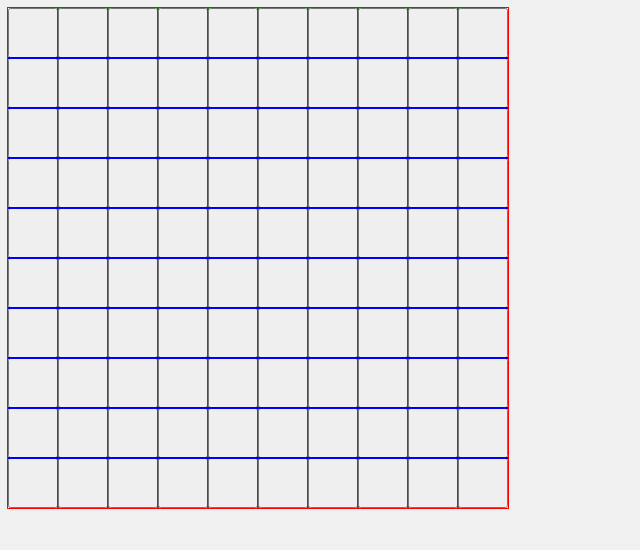
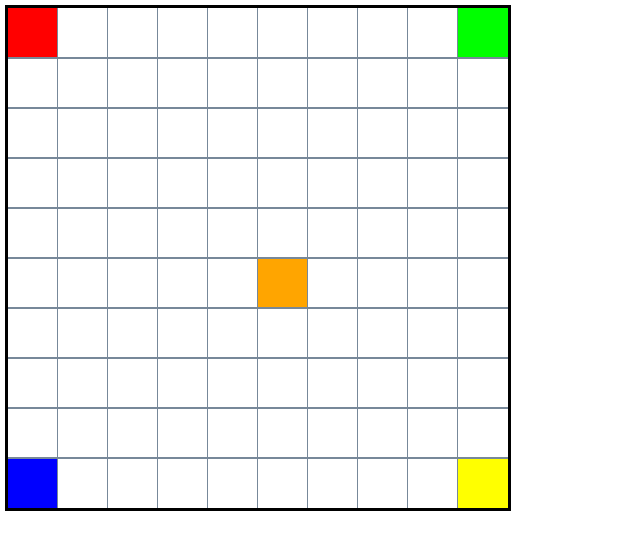
Before and after one commit to Voidfaller/ConnectedSystems, a plain HTML site: page dashboard/public/index.html in a window 1280 px wide. Shown: the whole page, without its empty margins (0-640 px from the left). Drawn offline with Linux system fonts and the light colour scheme.

Commit message:
je kunt objecten op exacte coordinaten zetten

```diff
--- a/dashboard/public/index.html
+++ b/dashboard/public/index.html
@@ -1,43 +1,43 @@
 <!DOCTYPE html>
 <html lang="en">
+
 <head>
     <title>Dashboard robots</title>
     <style>
-            body {
-                background-color: #f0f0f0; /* Add a background color */
+        .background {
+            background-color: #f0f0f0;
         }
-            .grid button {
-                width: 100%; /* Make buttons fill the grid cell */
-                height: 30px; /* Adjust height to match the width */
-                padding: 0; /* Remove padding */
-                margin: 0; /* Remove margin */
-                box-sizing: border-box; /* Include border in the element's total width and height */
+        .grid {
+            display: inline-block;
+            outline: solid 3px black;
+            color: white;
         }
-            .grid{
-                display: inline-block;
-                outline: solid 1px red;
+
+        .grid .row {
+            outline: solid 1px lightslategray;
+            color: white;
+            height: 50px;
 
         }
-            .grid .row{
-                outline: solid 1px blue;
-                height: 50px;
-            }
-            .grid .col{
-                outline: solid 1px green;
+
+        .grid .col {
+            outline: solid 1px lightslategray;
+            color: white;
             height: 50px;
             width: 50px;
-            }
-
-            .col.robot1{
-                background-color: red;
+            padding: 0;
+            margin: 0;
+            border: none;
         }
     </style>
 </head>
+
 <body>
     <div id="app">
         <div class="grid" id="button-grid">
         </div>
     </div>
-        <script src="script.js"></script>
+    <script src="script1.js"></script>
 </body>
+
 </html>
--- a/dashboard/public/script.js
+++ /dev/null
@@ -1,26 +0,0 @@
-document.addEventListener('DOMContentLoaded', () => {
-
-    // Function to assign colors to buttons based on their positions
-    function generateButtons() {
-        const colors = ['#FF0000', '#00FF00', '#0000FF', '#FFFF00']; // Colors for 4 robots
-        for (let i = 0; i < 10; i++) {
-            const row = document.createElement('div');
-            row.className = 'row';
-            row.setAttribute('data-row-id', i);
-            for (let j = 0; j < 10; j++) {
-                const col = document.createElement('button');
-                col.className = 'col';
-                col.setAttribute('data-position', `${ j },${ i }`);
-                row.appendChild(col);
-
-            }
-            document.getElementById('button-grid').appendChild(row);
-        }
-    }
-
-    // Generate buttons, assign colors, and make them square when the page loads
-    generateButtons();
-    // assignColors();
-    // makeButtonsSquare();
-
-});
--- /dev/null
+++ b/dashboard/public/script1.js
@@ -0,0 +1,42 @@
+document.addEventListener('DOMContentLoaded', () => {
+
+    function generateButtons() {
+        for (let i = 0; i < 10; i++) {
+            const row = document.createElement('div');
+            row.className = 'row';
+            row.setAttribute('data-row-id', i);
+            for (let j = 0; j < 10; j++) {
+                const col = document.createElement('button');
+                col.className = 'col';
+                col.setAttribute('data-position', `${j},${i}`);
+                col.style.backgroundColor = '#FFFFFF'; // Set default color to white
+                row.appendChild(col);
+
+            }
+            document.getElementById('button-grid').appendChild(row);
+        }
+    }
+    function placeObject(object, x, y) {
+        const colorMapping = {
+            'robot1': '#FF0000', // Red
+            'robot2': '#00FF00', // Green
+            'robot3': '#0000FF', // Blue
+            'robot4': '#FFFF00', // Yellow
+            'box': '#FFA500' // Orange
+        };
+
+        const button = document.querySelector(`button[data-position='${x},${y}']`);
+        if (button) {
+            button.style.backgroundColor = colorMapping[object];
+        }
+    }
+
+    generateButtons();
+
+    placeObject('robot1', 0, 0);
+    placeObject('robot2', 9, 0);
+    placeObject('robot3', 0, 9);
+    placeObject('robot4', 9, 9);
+    placeObject('box', 5, 5);
+
+});
```
Also changed, not shown: 2 other files. Lines whose indentation alone changed are shown as unchanged.
